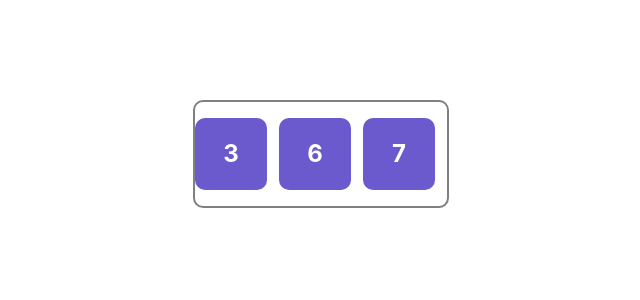
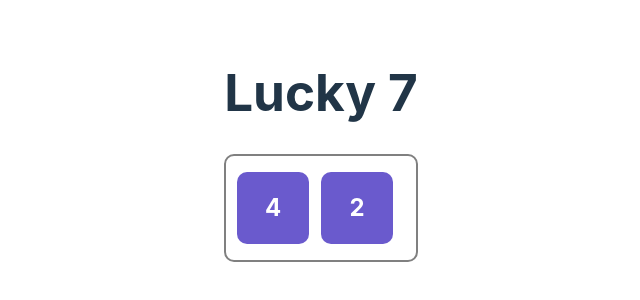
Before and after one commit to amler/dice-game, a React (Vite) app in the folder dice-game/: page / in a window 1280 px wide. Shown: the part 246-546 px from the top of the page, without its empty margins (319-959 px from the left). Built offline with nearby package versions, Linux system fonts and the light colour scheme.

Commit message:
Adds Lucky nth number component

```diff
--- a/dice-game/src/App.css
+++ b/dice-game/src/App.css
@@ -1,6 +1,5 @@
 #root {
   max-width: 1280px;
   margin: 0 auto;
-  padding: 2rem;
   text-align: center;
 }
--- a/dice-game/src/App.jsx
+++ b/dice-game/src/App.jsx
@@ -1,10 +1,11 @@
 import './App.css'
-import Dice from './Dice'
+import LuckyN from './LuckyN'
 
 function App() {
   return (
     <>
-      <Dice dice={[3,6,7]}/>
+      <LuckyN/>
+
     </>
   )
 }
--- a/dice-game/src/Dice.jsx
+++ b/dice-game/src/Dice.jsx
@@ -1,11 +1,11 @@
 import './Dice.css';
 import Die from "./Die";
 
-function Dice ({dice}) {
+function Dice ({dice, color}) {
     return (
         <section className="Dice">
             { dice.map((v, i) => (
-                <Die key={i} val={v} />
+                <Die key={i} val={v} color={color}/>
             ))}
         </section>
     );
--- a/dice-game/src/Die.css
+++ b/dice-game/src/Die.css
@@ -1,5 +1,4 @@
 .Die {
-  background-color: slateblue;
   border-radius: 10px;
   color: white;
   display: inline-block;
--- a/dice-game/src/Die.jsx
+++ b/dice-game/src/Die.jsx
@@ -1,8 +1,8 @@
 import './Die.css';
 
-function Die({ val }) {
+function Die({ val, color = "slateblue"  }) {
   return (
-    <div className="Die">
+    <div className="Die" style={{ backgroundColor: color }}>
       {val}
     </div>
   );
--- /dev/null
+++ b/dice-game/src/Lucky7.css
@@ -0,0 +1,2 @@
+.Lucky7 {
+}
--- /dev/null
+++ b/dice-game/src/LuckyN.jsx
@@ -0,0 +1,17 @@
+import { useState } from "react";
+import { getRolls } from "./utils";
+import Dice from "./Dice";
+
+function LuckyN({ numDice = 2, goal = 7 }) {
+  const [dice, setDice] = useState(getRolls(numDice)) // not worried about initializer function
+  return (
+    <main className="LuckyN">
+      <h1>
+        Lucky {goal}
+      </h1>
+      <Dice dice={dice} />
+    </main>
+  );
+}
+
+export default LuckyN;
--- /dev/null
+++ b/dice-game/src/utils.js
@@ -0,0 +1,9 @@
+function d6() {
+  return Math.floor(Math.random() * 6) + 1;
+}
+
+function getRolls(n) {
+  return Array.from({ length: n }, () => d6());
+}
+
+export { d6, getRolls };
```
